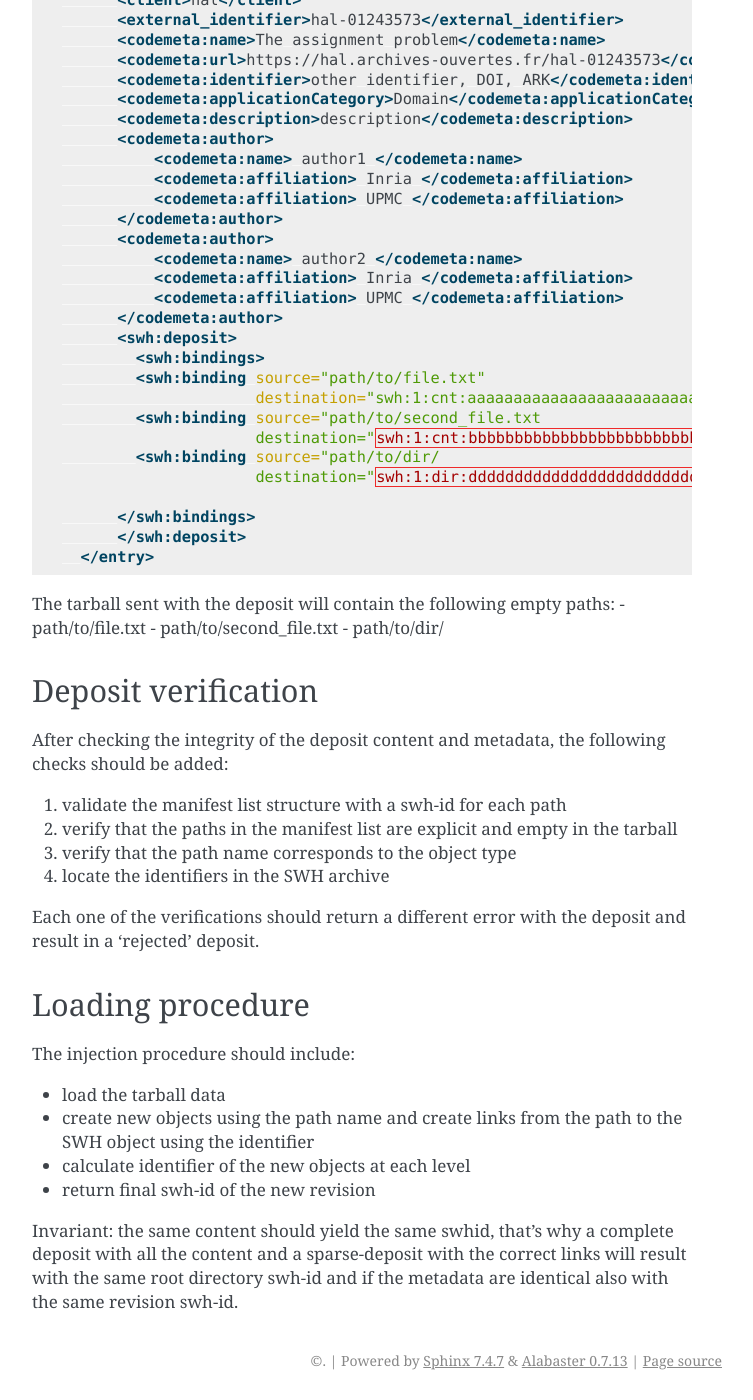
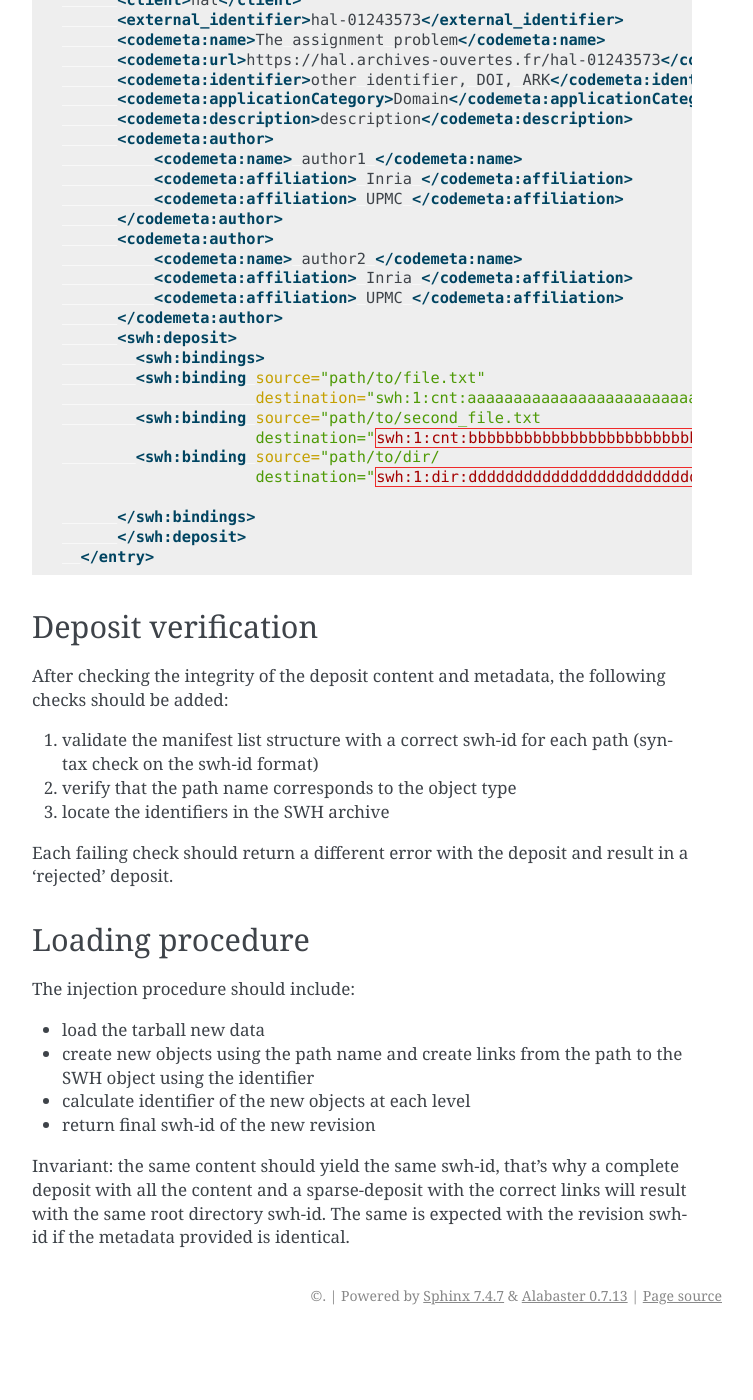
Before and after one commit to SoftwareHeritage/swh-deposit, a Sphinx documentation site: the page built from docs/specs/spec-sparse-deposit.rst, in a window 1280 px wide and 1400 px high, scrolled down 918 px. Shown: the whole window, without its empty margins (388-1141 px from the left). Built offline with Sphinx 7.4.7, drawn with Linux system fonts in a browser that asks for light colours; after the commit the page ends 2253 px from its top, so only the background shows below that; some of the changed text lies outside the part shown.

Commit message:
Update sparse/metadata deposit specs

```diff
--- a/docs/specs/spec-sparse-deposit.rst
+++ b/docs/specs/spec-sparse-deposit.rst
@@ -8,10 +8,10 @@
 
 Requirements
 ------------
-To do so, the paths to the missing directories/content must be provided as
-empty paths in the tarball and the list linking each path to the object in the
-archive will be provided as part of the metadata. The list will be refered to
-as the manifest list.
+To do so, a list of paths with targets must be provided in the metadata and
+the paths to the missing directories/content should not be included
+in the tarball. The list will be referred to
+as the manifest list using the entry name 'bindings' in the metadata.
 
 +----------------------+-------------------------------------+
 | path                 | swh-id                              |
@@ -69,10 +69,6 @@
         </swh:deposit>
     </entry>
 
-The tarball sent with the deposit will contain the following empty paths:
-- path/to/file.txt
-- path/to/second_file.txt
-- path/to/dir/
 
 Deposit verification
 --------------------
@@ -80,25 +76,26 @@
 After checking the integrity of the deposit content and
 metadata, the following checks should be added:
 
-1. validate the manifest list structure with a swh-id for each path
-2. verify that the paths in the manifest list are explicit and empty in the tarball
-3. verify that the path name corresponds to the object type
-4. locate the identifiers in the SWH archive
+1. validate the manifest list structure with a correct swh-id for each path  (syntax check on the swh-id format)
+2. verify that the path name corresponds to the object type
+3. locate the identifiers in the SWH archive
 
-Each one of the verifications should return a different error with the deposit
+Each failing check should return a different error with the deposit
 and result in a 'rejected' deposit.
 
 Loading procedure
 ------------------
 The injection procedure should include:
 
-- load the tarball data
+- load the tarball new data
 - create new objects using the path name and create links from the path to the
   SWH object using the identifier
 - calculate identifier of the new objects at each level
 - return final swh-id of the new revision
 
-Invariant: the same content should yield the same swhid, that's why a complete
-deposit with all the content and a sparse-deposit with the correct links will
-result with the same root directory swh-id and if the metadata are identical
-also with the same revision swh-id.
+Invariant: the same content should yield the same swh-id,
+that's why a complete deposit with all the content and
+a sparse-deposit with the correct links will result
+with the same root directory swh-id.
+The same is expected with the revision swh-id if the metadata provided is
+identical.
--- a/docs/specs/specs.rst
+++ b/docs/specs/specs.rst
@@ -1,7 +1,7 @@
 .. _swh-deposit-specs:
 
-Software Heritage Deposit Specifications
-========================================
+Blueprint Specifications
+=========================
 
 .. toctree::
    :maxdepth: 1
```
Also changed, not shown: docs/specs/spec-meta-deposit.rst (+11 -27 lines).
